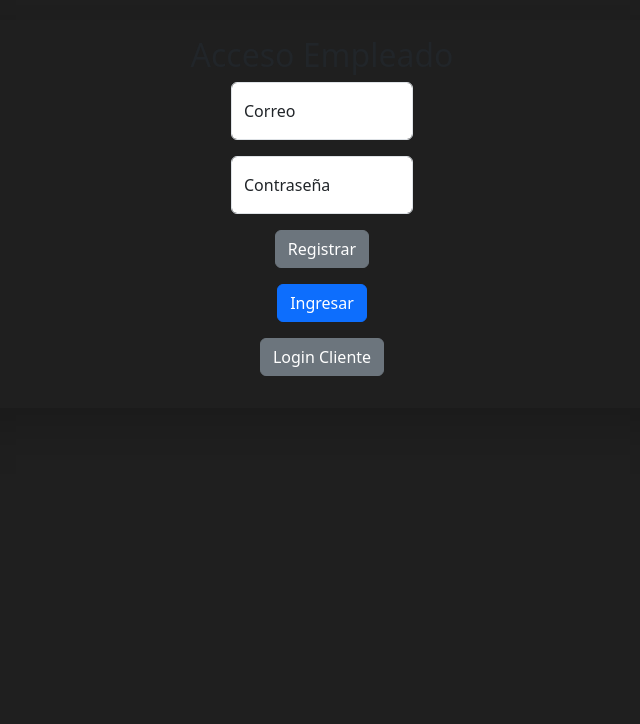
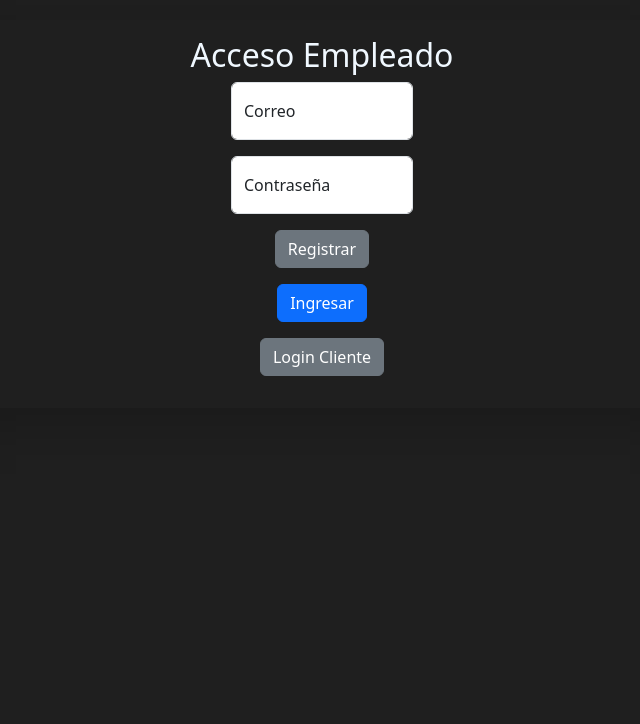
Before and after one commit to InakiFernandez97/arquitectura, a Django app: template tallerApp/templates/pages/login_emp.html in a window 1280 px wide. Shown: the part 76-800 px from the top of the page, without its empty margins (318-958 px from the left). Run offline with Django 3.2, Linux system fonts and the light colour scheme; the template is opened without the code that fills it, so the values that code supplies are empty; some libraries are stand-ins or nearby versions.

Commit message:
ñau final ya valio

```diff
--- a/tallerApp/templates/pages/carrito.html
+++ b/tallerApp/templates/pages/carrito.html
@@ -45,7 +45,7 @@
                 <br />
                 <h2>Cantidad: {{ item.cantidad}}</h2>
                 <h3>Precio: $ {{ item.precio }}</h3>
-                <
+
                 <form
                   action="{% url 'eliminar_carrito' prod_id=item.id %}"
                   method="post"
--- a/tallerApp/templates/pages/login_emp.html
+++ b/tallerApp/templates/pages/login_emp.html
@@ -20,7 +20,7 @@
           <div class="col-md-8 shadow-lg mx-auto text-center p-3">
             <form action="{% url 'login_emp' %}" method="POST">
               {% csrf_token %}
-              <h2>Acceso Empleado</h2>
+              <h2 style="color: aliceblue;">Acceso Empleado</h2>
               <div class="form-floating mb-3 w-25 mx-auto">
                 <input
                   type="text"
```
Also changed, not shown: db.sqlite3, media/products/LLANTASRACING.webp (added), media/products/LLANTASRACING_obhpsd8.webp (added), media/products/bateria.webp (added), media/products/bateria2.png (added), media/products/frenos.jpg (added), media/products/motor_mustang.jpg (added), media/products/motor_mustang_00ooyb2.jpg (added), media/products/pastillas_de_freno.webp (added), tallerApp/static/images/LLANTASRACING.webp (added), tallerApp/static/images/motor mustang.jpg (added), tallerApp/static/images/pastillas de freno.webp (added).
